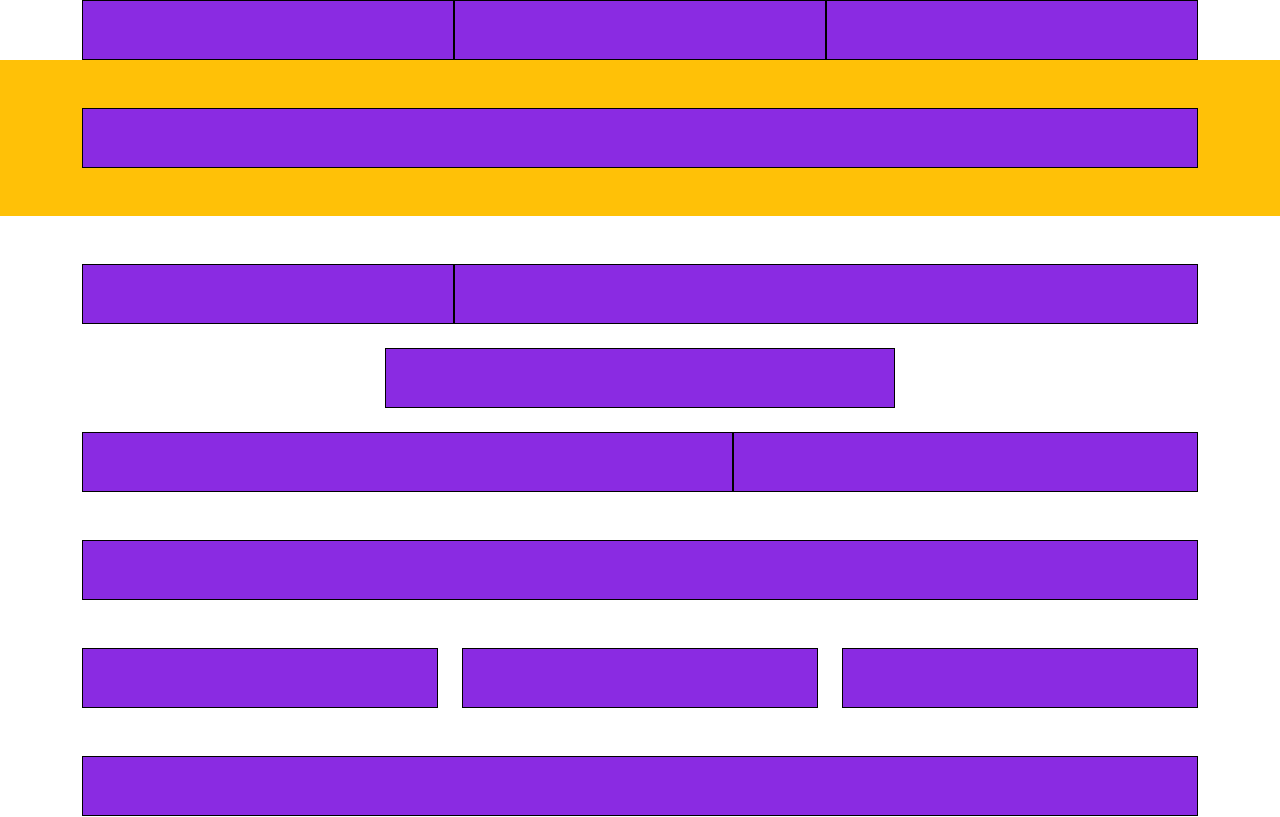
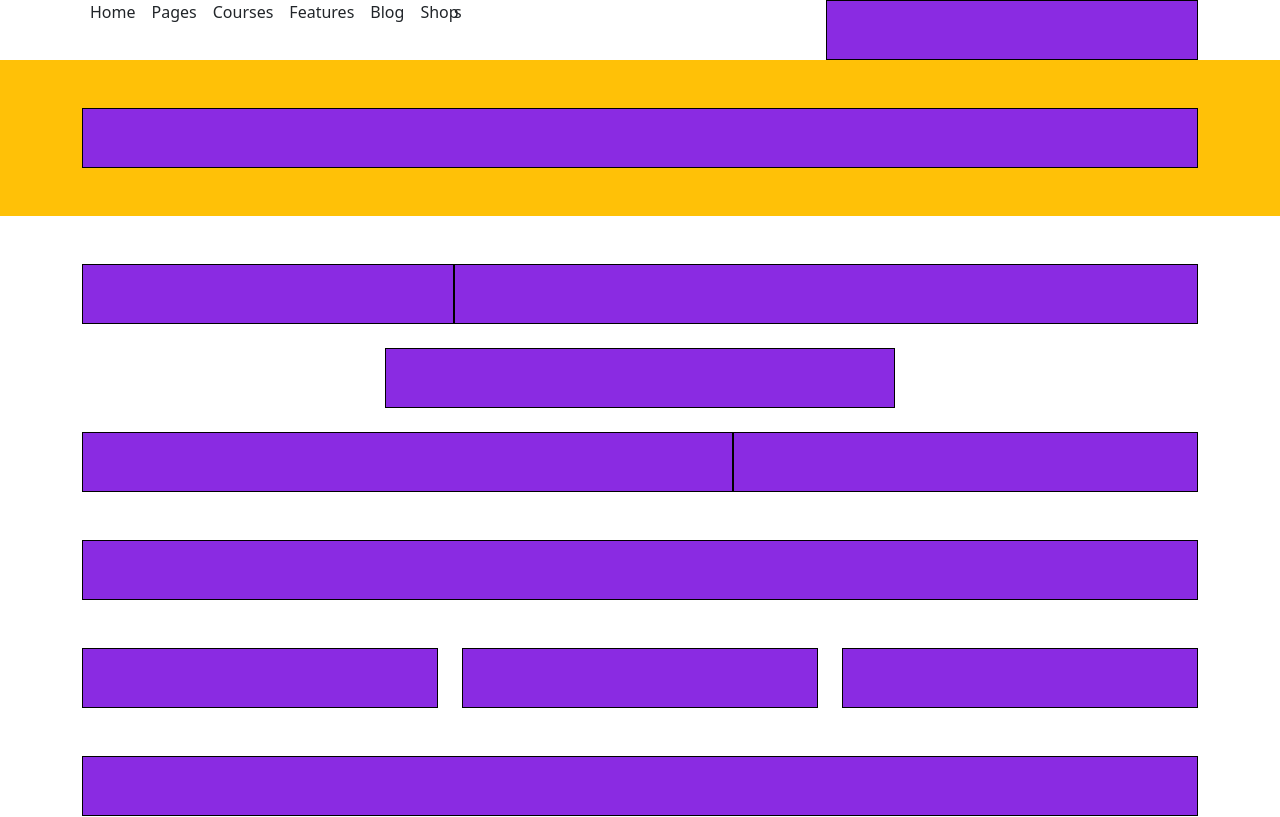
Before and after one commit to Andrearomeo04/proj-html-vuejs, a Vue app: page / in a window 1280 px wide. Shown: the top 817 px of the page. Built offline with nearby package versions, Linux system fonts and the light colour scheme.

Commit message:
[UPD] populated dinamically header menu by props

```diff
--- a/src/components/AppHeader.vue
+++ b/src/components/AppHeader.vue
@@ -1,6 +1,15 @@
 <script>
+import mainMenu from '../data/headerMenues.json'
+import headerMenu from '../components/headermenu.vue'
 export default {
-
+    components: {
+        headerMenu
+    },
+    data () {
+        return {
+            mainMenu
+        }
+    }
 }
 </script>
 
@@ -8,11 +17,15 @@ export default {
     <div>
         <div class="container">
             <div class="row g-0">
-                <div class="col-4">
-                    <div class="content"></div>
+                <div class="col-4 d-flex">
+                    <headerMenu
+                        v-for="(info, index) in mainMenu"
+                        :key="index"
+                        :text="info.text"
+                    />
                 </div>
                 <div class="col-4">
-                    <div class="content"></div>
+                    s
                 </div>
                 <div class="col-4">
                     <div class="content"></div>
--- /dev/null
+++ b/src/components/headermenu.vue
@@ -0,0 +1,21 @@
+<script>
+export default {
+    props: {
+        text: String,
+    }
+}
+</script>
+
+<template>
+    <div>
+        <ul class="list-unstyled">
+            <li class="mx-2">
+                {{ text }}
+            </li>
+        </ul>
+    </div>
+</template>
+
+<style lang="scss" scoped>
+
+</style>
--- /dev/null
+++ b/src/data/headerMenues.json
@@ -0,0 +1,8 @@
+[
+    { "text": "Home"},
+    { "text": "Pages"},
+    { "text": "Courses"},
+    { "text": "Features"},
+    { "text": "Blog"},
+    { "text": "Shop"}
+]
```
